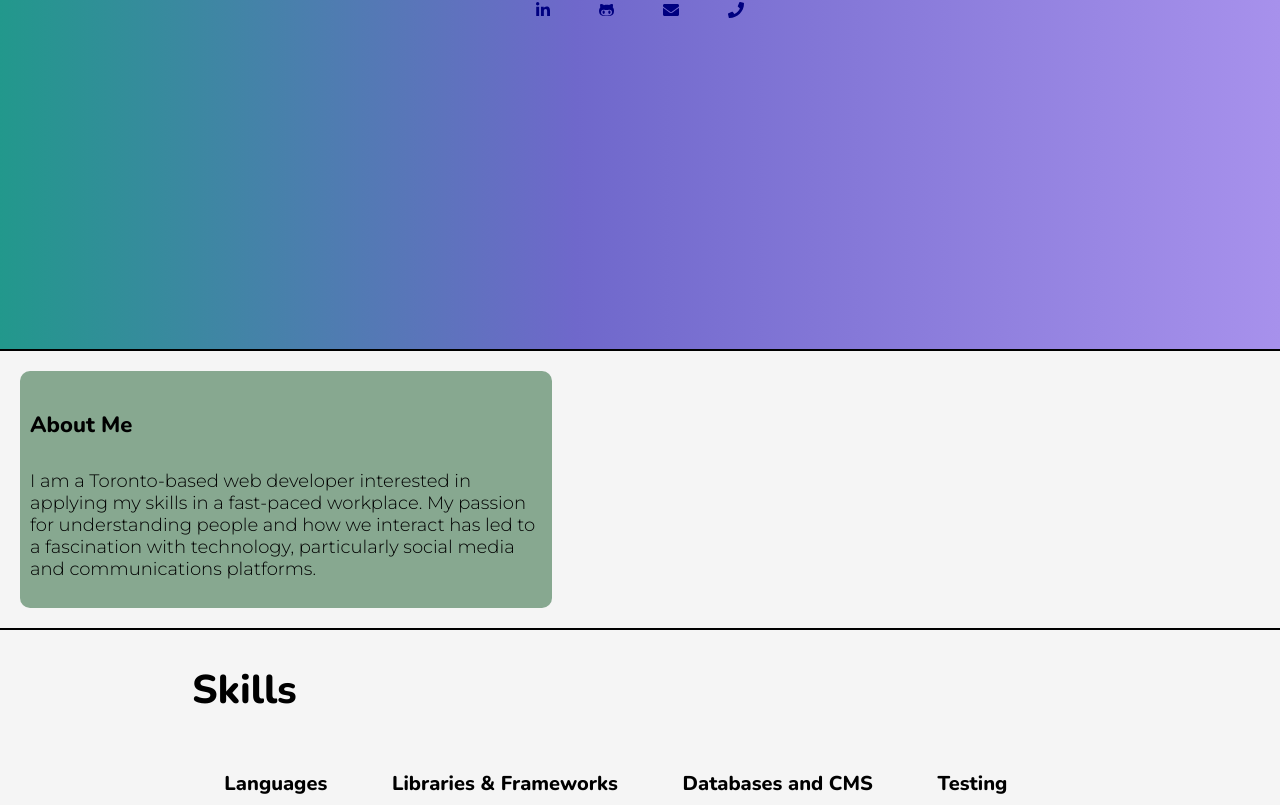
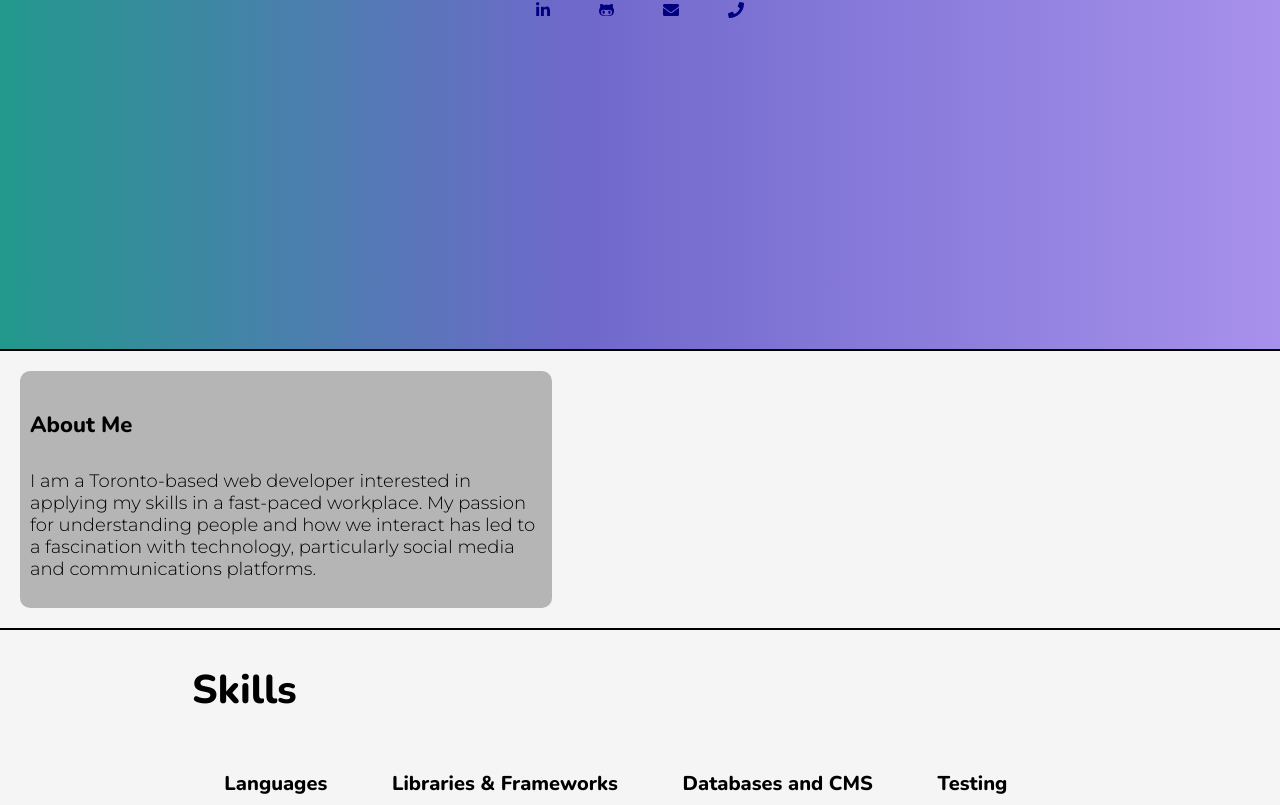
Before and after one commit to CD-Mackay/CD-Mackay.github.io, a React (Create React App) app: page / in a window 1280 px wide. Shown: the part 481-1286 px from the top of the page. Built offline with nearby package versions, Linux system fonts and the light colour scheme.

Commit message:
modify card background

```diff
--- a/src/Components/styles.scss
+++ b/src/Components/styles.scss
@@ -59,7 +59,7 @@ i:hover {
   margin-left: 20px;
   margin-bottom: 20px;
   margin-top: 20px;
-  background-color: #87A890;
+  background-color: #B5B5B5;
   padding: 10px;
   border-radius: 10px;
   p {
```
